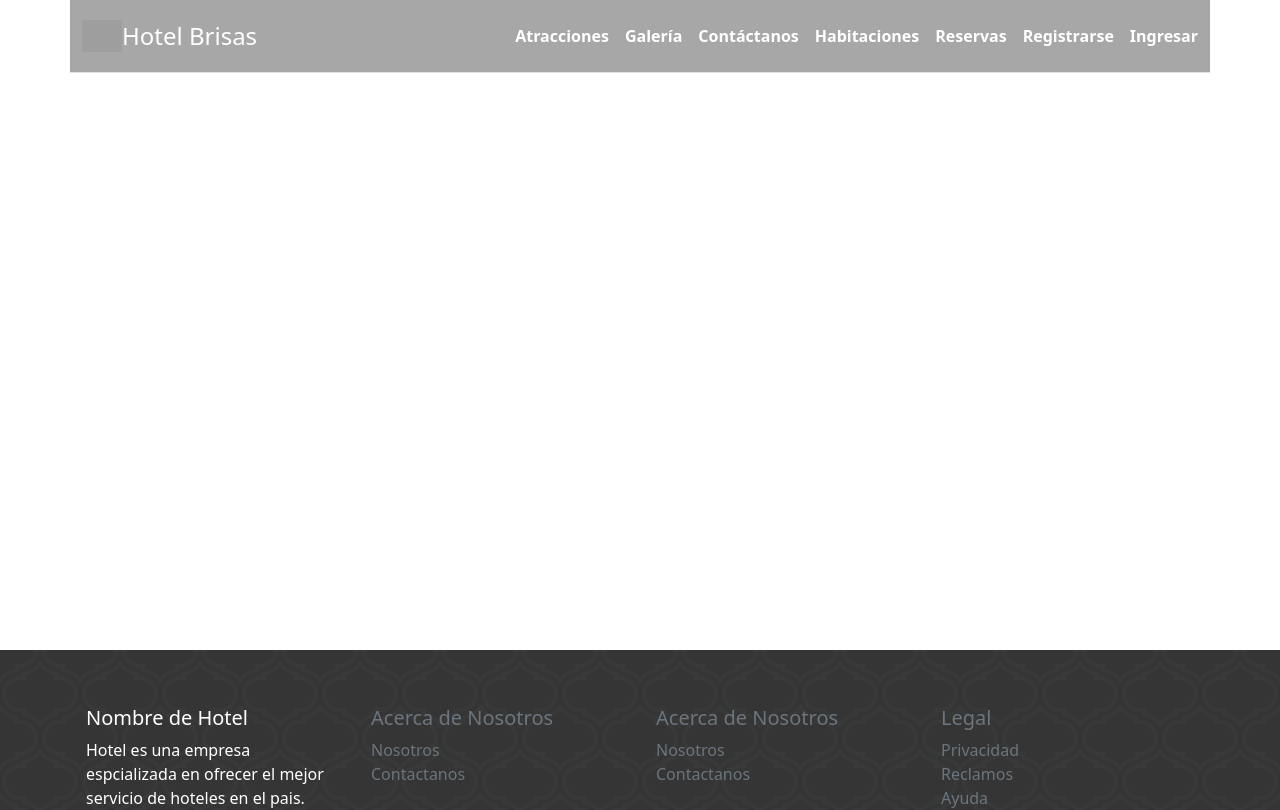
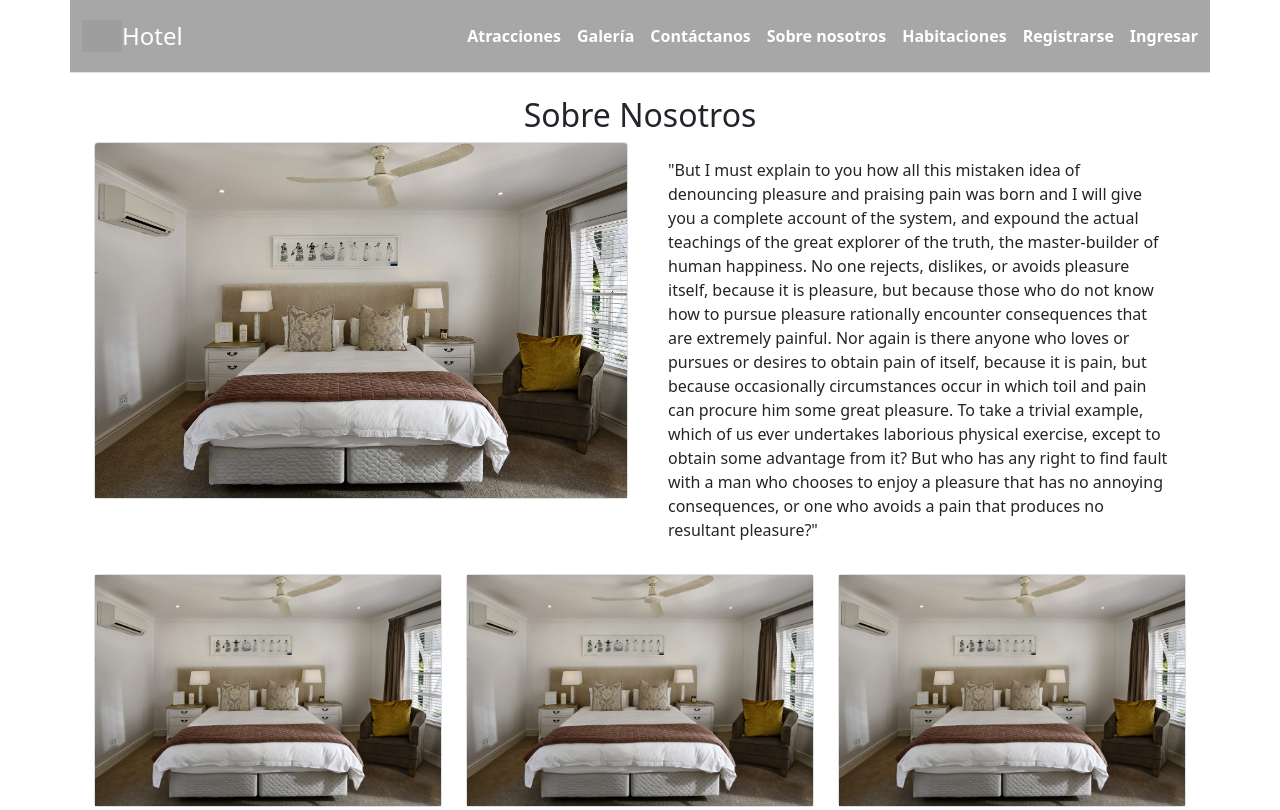
Before and after one commit to rodrigo-calle/booking-system-frontend, an Angular app: page /about-us in a window 1280 px wide. Before the commit this address led to /. Shown: the top 810 px of the page. Built offline with nearby package versions, Linux system fonts and the light colour scheme; grey boxes are pictures that could not be loaded.

Commit message:
Add sobre nosotros

```diff
--- a/src/app/app.component.html
+++ b/src/app/app.component.html
@@ -2,16 +2,16 @@
   <div class="d-flex flex-column flex-md-row align-items-center pt-3 pb-3 mb-4 border-bottom container fixed-top" style="background-color: rgba(52, 53, 52, 0.432);">
     <a href="/" class="d-flex align-items-center text-white text-decoration-none">
       <img src="https://icongr.am/fontawesome/first-order.svg?size=128&color=ffffff" width="40" height="32" alt="icon-hotel">
-      <span class="fs-4">Hotel Brisas</span>
+      <span class="fs-4">Hotel</span>
     </a>
 
     <nav class="d-inline-flex mt-2 mt-md-0 ms-md-auto nav-items-menu">
-      <a class="fw-bold me-3 py-2 text-white text-decoration-none" routerLink="attractions">Atracciones</a>
+      <a class="fw-bold me-3 py-2 text-white text-decoration-none" href="#">Atracciones</a>
       <a class="fw-bold me-3 py-2 text-white text-decoration-none" href="#">Galería</a>
       <a class="fw-bold me-3 py-2 text-white text-decoration-none" href="#">Contáctanos</a>
+      <a class="fw-bold me-3 py-2 text-white text-decoration-none" [routerLink]="['about-us']">Sobre nosotros</a>
       <a class="fw-bold me-3 py-2 text-white text-decoration-none" href="#">Habitaciones</a>
-      <a class="fw-bold me-3 py-2 text-white text-decoration-none" href="reserva">Reservas</a>
-      <a class="fw-bold me-3 py-2 text-white text-decoration-none" routerLink="register">Registrarse</a>
+      <a class="fw-bold me-3 py-2 text-white text-decoration-none" href="#">Registrarse</a>
       <a class="fw-bold py-2 text-white text-decoration-none" href="#">Ingresar</a>
     </nav>
   </div>
--- /dev/null
+++ b/src/app/pages/about-us/about-us.component.html
@@ -0,0 +1,46 @@
+<br>
+<section class="container-fluid p-0 pt-4 pb-4">
+    <div class="container mt-5">
+        <h2 class="text-center">Sobre Nosotros</h2>
+        <div class="container">
+          <div class="row">
+            <div class="col-sm-6 mb-3">
+              <div class="card">
+                <img src="../../../assets/img/room-one.jpg" class="card-img-top" alt="...">
+              </div>
+            </div>
+            <div class="col-sm-6 mb-3">
+              <div>
+                <div class="card-body">
+                  <p class="card-text">"But I must explain to you how all this mistaken idea of denouncing pleasure and praising
+                       pain was born and I will give you a complete account of the system, and expound the actual teachings of the
+                       great explorer of the truth, the master-builder of human happiness. No one rejects, dislikes, or avoids pleasure itself,
+                       because it is pleasure, but because those who do not know how to pursue pleasure rationally encounter consequences that are
+                       extremely painful. Nor again is there anyone who loves or pursues or desires to obtain pain of itself, because it is pain,
+                       but because occasionally circumstances occur in which toil and pain can procure him some great pleasure. To take a trivial example,
+                       which of us ever undertakes laborious physical exercise, except to obtain some advantage from it? But who has any right to find fault
+                       with a man who chooses to enjoy a pleasure that has no annoying consequences, or one who avoids a pain that produces no resultant pleasure?"</p>
+                </div>
+              </div>
+            </div>
+          </div>
+          <div class="row">
+            <div class="col-sm-4">
+              <div class="card">
+                  <img src="../../../assets/img/room-one.jpg" alt="user">
+              </div>
+            </div>
+            <div class="col-sm-4">
+              <div class="card">
+                <img src="../../../assets/img/room-one.jpg" alt="user">
+              </div>
+            </div>
+            <div class="col-sm-4">
+                <div class="card">
+                    <img src="../../../assets/img/room-one.jpg" alt="user">
+                </div>
+              </div>
+          </div>
+        </div>
+    </div>
+</section>
--- a/src/app/pages/home/home.component.html
+++ b/src/app/pages/home/home.component.html
@@ -105,11 +105,11 @@
                 <span class="fs-6 fw-bold description-number">Años en el Mercado</span>
             </p>
             <p class="d-flex flex-column text-center ">
-                <span class="fw-bold fs-1 number">+20</span>
+                <span class="fw-bold fs-1 number">+100</span>
                 <span class="fs-6 fw-bold description-number">Habitaciones</span>
             </p>
             <p class="d-flex flex-column text-center ">
-                <span class="fw-bold fs-1 number">+1</span>
+                <span class="fw-bold fs-1 number">+2</span>
                 <span class="fs-6 fw-bold description-number">Premios de Mejor Hotel del Año</span>
             </p>
         </div>
@@ -117,12 +117,14 @@
     <div class="container mt-5 text-center">
         <h2 class="text-center">¿Quienes Somos?</h2>
         <p class="mt-4 " style="line-height: 30px; width: 60%; margin: 0 auto;">
-          Hotel Brisas tiene una excelente ubicación cercana a gran parte de los atractivos turísticos de la localidad.
-           Cuenta con una impresionante e imponente vista de día y de noche, tiene un estilo único complementado
-           con una decoración elegante y contemporánea. Además de contar con una infraestructura y el personal
-           adecuado para hacer que tu estadía sea cómoda y agradable.
-          Este hotel brinda un espacio turístico y acogedor para quienes buscan una experiencia inolvidable con
-          el compromiso de brindar una atención de primera, con pulcritud y siendo muy preocupados en los detalles.</p>
+            Lorem ipsum dolor sit amet consectetur adipisicing elit.
+             Soluta suscipit quaerat nostrum tempora, eligendi saepe
+             dicta rem explicabo dignissimos deserunt minus sapiente
+            optio, illum illo perspiciatis praesentium consequuntur
+            magni nisi. Lorem ipsum dolor sit amet consectetur
+            adipisicing elit. Magni vel odio, vero, voluptate
+            deserunt autem quaerat odit, ea sapiente consectetur
+            ullam eum eveniet dolorum dolore nobis sit ab aliquam</p>
     </div>
     <div class="container-fluid mt-5 text-center">
         <h2 class="text-center">¿Que dicen nuestros clientes?</h2>
@@ -138,7 +140,7 @@
             </div>
             <div class="col-sm mb-4">
               <div class="card" style="border-radius: 54px;">
-                <img class="mt-3" style="margin: 0 auto;" height="120px" width="120px" src="https://icongr.am/fontawesome/universal-access.svg?size=128&color=000000" alt="user">
+                <img class="mt-3" style="margin: 0 auto;" height="130px" width="130px" src="https://icongr.am/fontawesome/universal-access.svg?size=128&color=000000" alt="user">
                 <div class="card-body">
                   <h5 class="card-title">-Nombre de Cliente-</h5>
                   <p class="card-text">With supporting text below as a natural lead-in to additional content.</p>
@@ -147,7 +149,7 @@
             </div>
             <div class="col-sm mb-4" >
                 <div class="card" style="border-radius: 54px;">
-                <img class="mt-3" style="margin: 0 auto;" height="120px" width="120px" src="https://icongr.am/fontawesome/universal-access.svg?size=128&color=000000" alt="user">
+                <img class="mt-3" style="margin: 0 auto;" height="130px" width="130px" src="https://icongr.am/fontawesome/universal-access.svg?size=128&color=000000" alt="user">
                   <div class="card-body">
                     <h5 class="card-title">-Nombre de Cliente-</h5>
                     <p class="card-text">With supporting text below as a natural lead-in to additional content.</p>
@@ -163,21 +165,21 @@
                 <div class="number-ball">
                     <span class="number-ball-text">1</span>
                 </div>
-               <div class="card" style="border-radius: 7px; height: 250px;">
-                    <div class="card-body text-center">
-                        <h5 class="card-title">Busca tu habitación</h5>
+               <div class="card" style="border-radius: 7px;">
+                    <div class="card-body">
+                        <h5 class="card-title">Special title treatment</h5>
                         <p class="card-text">With supporting text below as a natural lead-in to additional content.</p>
                     </div>
                 </div>
             </div>
-            <div class="col-sm mb-5"  style="position: relative; ">
+            <div class="col-sm mb-5"  style="position: relative;">
                 <div class="number-ball">
                     <span class="number-ball-text">2</span>
                 </div>
-              <div class="card" style="border-radius: 7px; height: 250px;">
-                <div class="card-body text-center ">
-                  <h5 class="card-title">Elige tus preferencias y reserva</h5>
-                  <p class="card-text">La habitaciones cuentan con diversos servicios. Deberás seleccionar tu habitación según tus preferencias </p>
+              <div class="card" style="border-radius: 7px;">
+                <div class="card-body">
+                  <h5 class="card-title">Special title treatment</h5>
+                  <p class="card-text">With supporting text below as a natural lead-in to additional content.</p>
 
                 </div>
             </div>
@@ -186,11 +188,10 @@
                 <div class="number-ball">
                     <span class="number-ball-text">3</span>
                 </div>
-                <div class="card" style="border-radius: 7px; height: 250px;">
-                  <div class="card-body text-center">
-                    <h5 class="card-title">Realiza el pago</h5>
-                    <p class="card-text">Tendrás acceso al detalle de tu reserva y costos. Deberás de realizar el
-                      pago dado click en el botón "Pagar"</p>
+                <div class="card" style="border-radius: 7px;">
+                  <div class="card-body">
+                    <h5 class="card-title">Special title treatment</h5>
+                    <p class="card-text">With supporting text below as a natural lead-in to additional content.</p>
                   </div>
                 </div>
             </div>
@@ -198,12 +199,12 @@
                 <div class="number-ball">
                     <span class="number-ball-text">4</span>
                 </div>
-              <div class="card" style="border-radius: 7px; height: 250px;">
-                  <div class="card-body text-center">
-                  <h5 class="card-title">Espera el Correo de Confirmación de tu Reserva</h5>
-                  <p class="card-text">En este último paso se te enviará el comprobante de pago y detalle de reserva al correo. Tiempo de espera de 1 a 10 minutos.</p>
-                  </div>
-              </div>
+            <div class="card" style="border-radius: 7px;">
+                <div class="card-body">
+                <h5 class="card-title">Special title treatment</h5>
+                <p class="card-text">With supporting text below as a natural lead-in to additional content.</p>
+                </div>
+            </div>
             </div>
           </div>
     </div>
@@ -218,11 +219,9 @@
           referrerpolicy="no-referrer-when-downgrade"></iframe>
         </div>
         <div class="m-0" style="width: 45%;">
-          <p style="text-align: justify;">Jr. Lima Mz I Lt 11 última cuadra, Oxapampa, Pasco - Perú
-            Hoteles Heidinger es el único hotel de tres estrellas en Oxapampa, nuevo y moderno, cuenta con acabados
-            de primera y áreas completamente de madera.
-            Cuenta con 25 habitaciones dentro de las cuales
-            hay habitaciones dobles, matrimoniales, triples, familiares y simples.</p>
+          <p style="text-align: justify;">El "nombre de hotel" Lorem ipsum dolor, sit amet consectetur adipisicing elit. Quibusdam,
+            enim qui repudiandae earum expedita quisquam laborum facilis architecto, sapiente atque unde
+             reiciendis molestias voluptatem modilaudantium doloremque provident quas mollitia.</p>
             <p class="address-line">
               <img height="20px" width="20px" src="https://icongr.am/clarity/map-marker.svg?size=128&color=000000" alt="address">
               <span>Av. Siempre Viva, Lima, Lima, Perú</span>
```
Also changed, not shown: src/app/app-routing.module.ts (+5 -6 lines), src/app/app.module.ts (+6 -7 lines), src/app/pages/about-us/about-us.component.ts (added, +15 -0 lines), src/app/pages/about-us/about-us.component.css (added), 1 other file (tests, documents, lock files or other folders).
